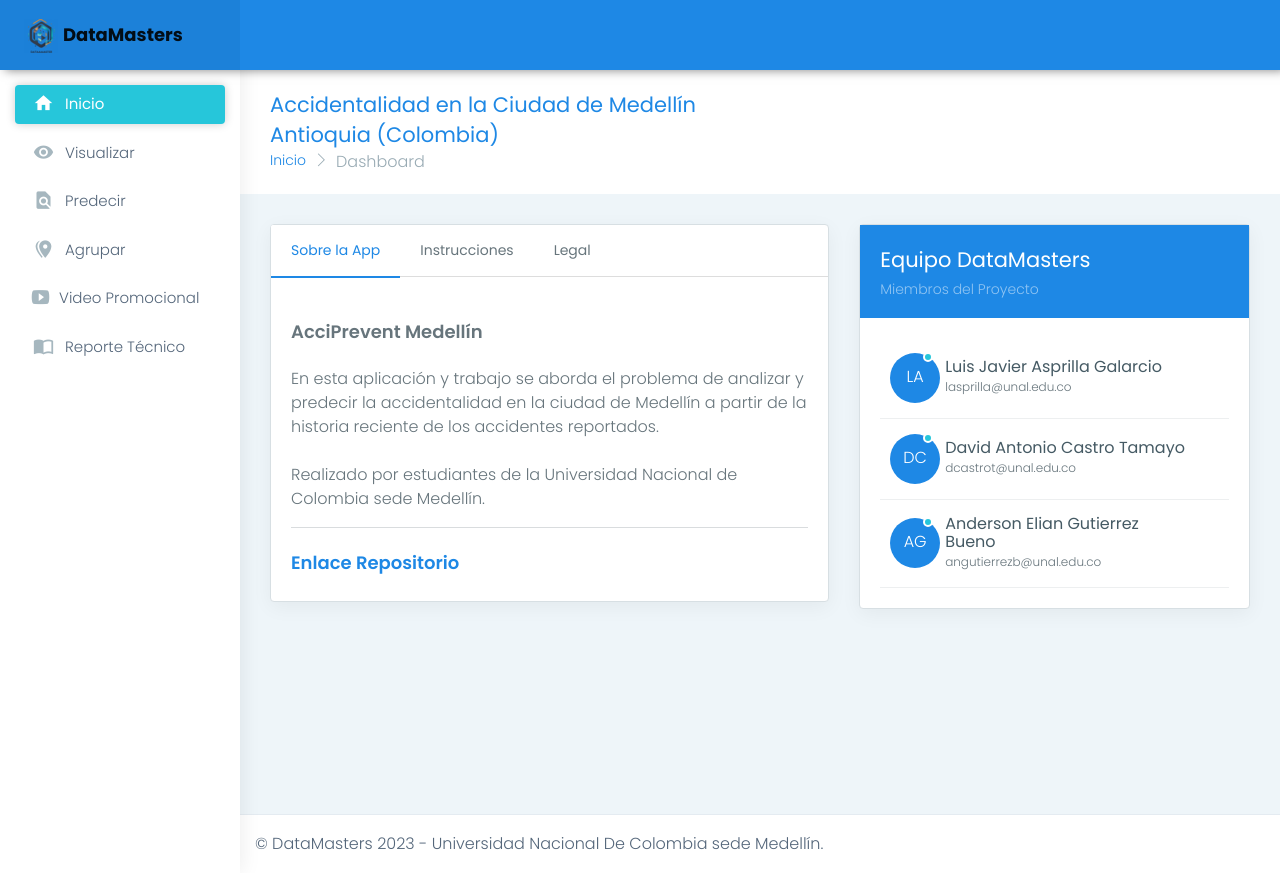
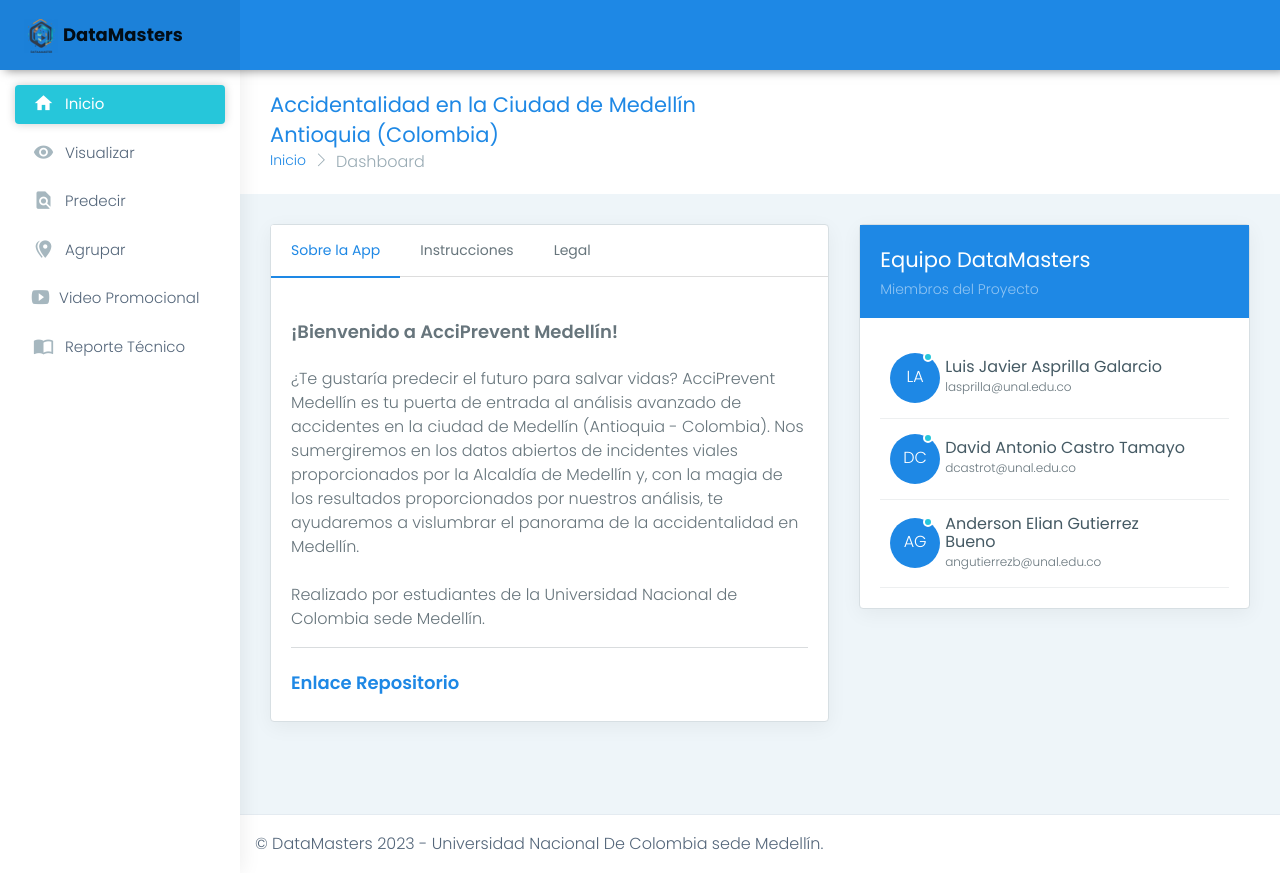
Before and after one commit to DataMastersUN/FA_T2, a Flask app: page / in a window 1280 px wide. Run offline with Flask 3, Linux system fonts and the light colour scheme; some libraries are stand-ins or nearby versions.

Commit message:
updated about app text

```diff
--- a/templates/home/index.html
+++ b/templates/home/index.html
@@ -60,8 +60,8 @@
                     <div class="tab-content">
                         <div class="tab-pane active" id="home" role="tabpanel">
                             <div class="card-body">
-                                <h4 class="font-medium mt-4">AcciPrevent Medellín</h4>
-                                <p class="mt-4">En esta aplicación y trabajo se aborda el problema de analizar y predecir la accidentalidad en la ciudad de Medellín a partir de la historia reciente de los accidentes reportados.</p>
+                                <h4 class="font-medium mt-4">¡Bienvenido a AcciPrevent Medellín!</h4>
+                                <p class="mt-4">¿Te gustaría predecir el futuro para salvar vidas? AcciPrevent Medellín es tu puerta de entrada al análisis avanzado de accidentes en la ciudad de Medellín (Antioquia - Colombia). Nos sumergiremos en los datos abiertos de incidentes viales proporcionados por la Alcaldía de Medellín y, con la magia de los resultados proporcionados por nuestros análisis, te ayudaremos a vislumbrar el panorama de la accidentalidad en Medellín.</p>
                                 <p class="mt-4">Realizado por estudiantes de la Universidad Nacional de Colombia sede Medellín.</p>
                                 <hr>
                                 <h4 class="font-medium mt-4"><a class="mt-2" href="https://github.com/DataMastersUN/FA_T2">Enlace Repositorio</a></h4>
```
